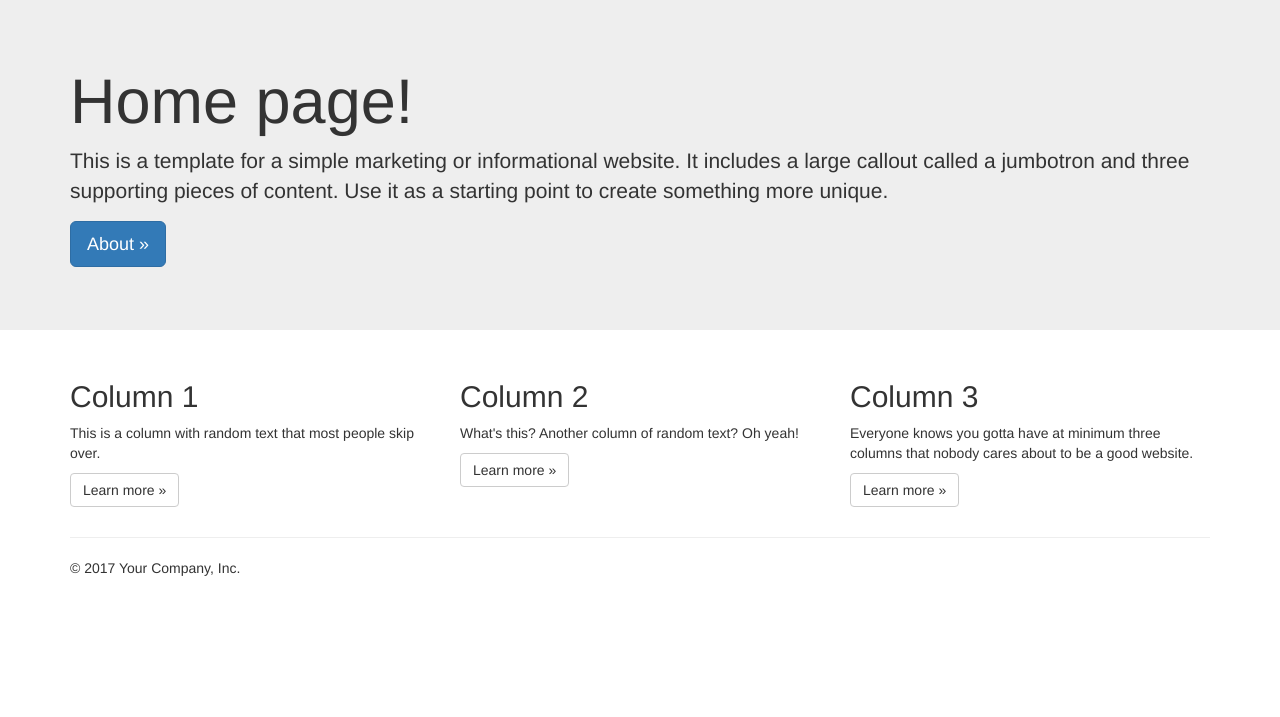
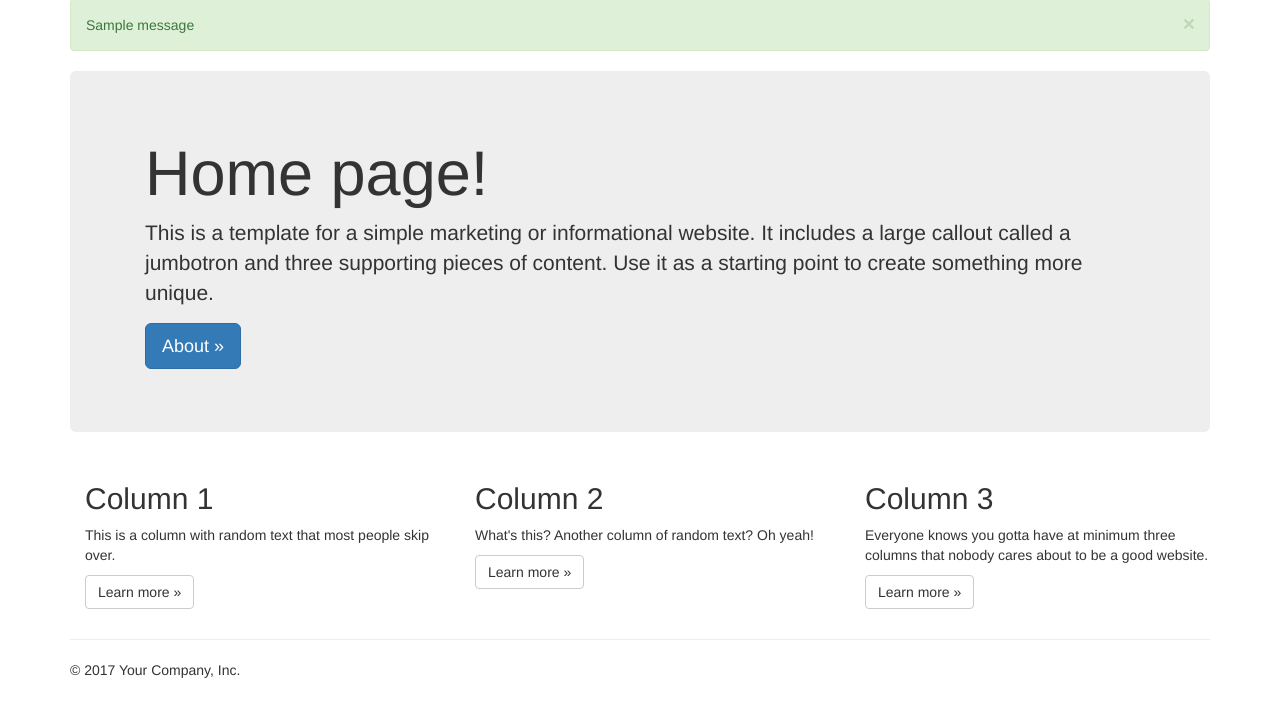
Before and after one commit to Dgodman/projectv, a Django app: page /vote/ in a window 1280 px wide. Shown: the part 51-768 px from the top of the page. Run offline with Django 3.2, Linux system fonts and the light colour scheme; one stand-in notice (Sample message) is shown; some libraries are stand-ins or nearby versions.

Commit message:
display messages
will need to tweek later

```diff
--- a/vote/templates/base_generic.html
+++ b/vote/templates/base_generic.html
@@ -68,8 +68,11 @@
         </div>
     </nav>
     {% endblock %}
-    {% block content %}
-    {% endblock %}
+    <div class="container">
+        {% include "messages.html" %}
+        {% block content %}
+        {% endblock %}
+    </div>
     {% block footer %}
         <div class="container">
             <hr>
--- /dev/null
+++ b/vote/templates/messages.html
@@ -0,0 +1,8 @@
+{% for message in messages %}
+    <div class="alert {{ message.tags }} alert-dismissible" role="alert">
+        {{ message }}
+        <button type="button" class="close" data-dismiss="alert" aria-label="Close">
+            <span aria-hidden="true">&times;</span>
+        </button>
+    </div>
+{% endfor %}
```
Also changed, not shown: projectv/settings.py (+10 -0 lines), db.sqlite3.
